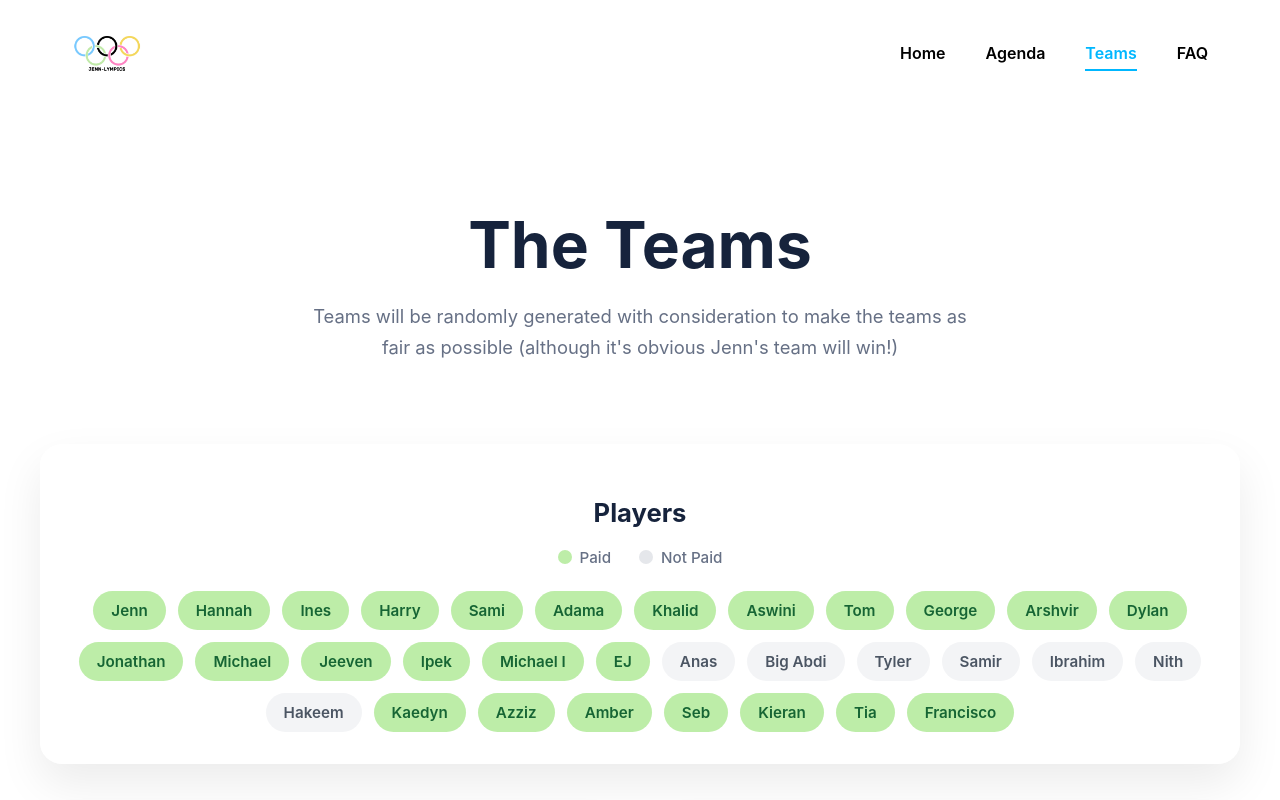
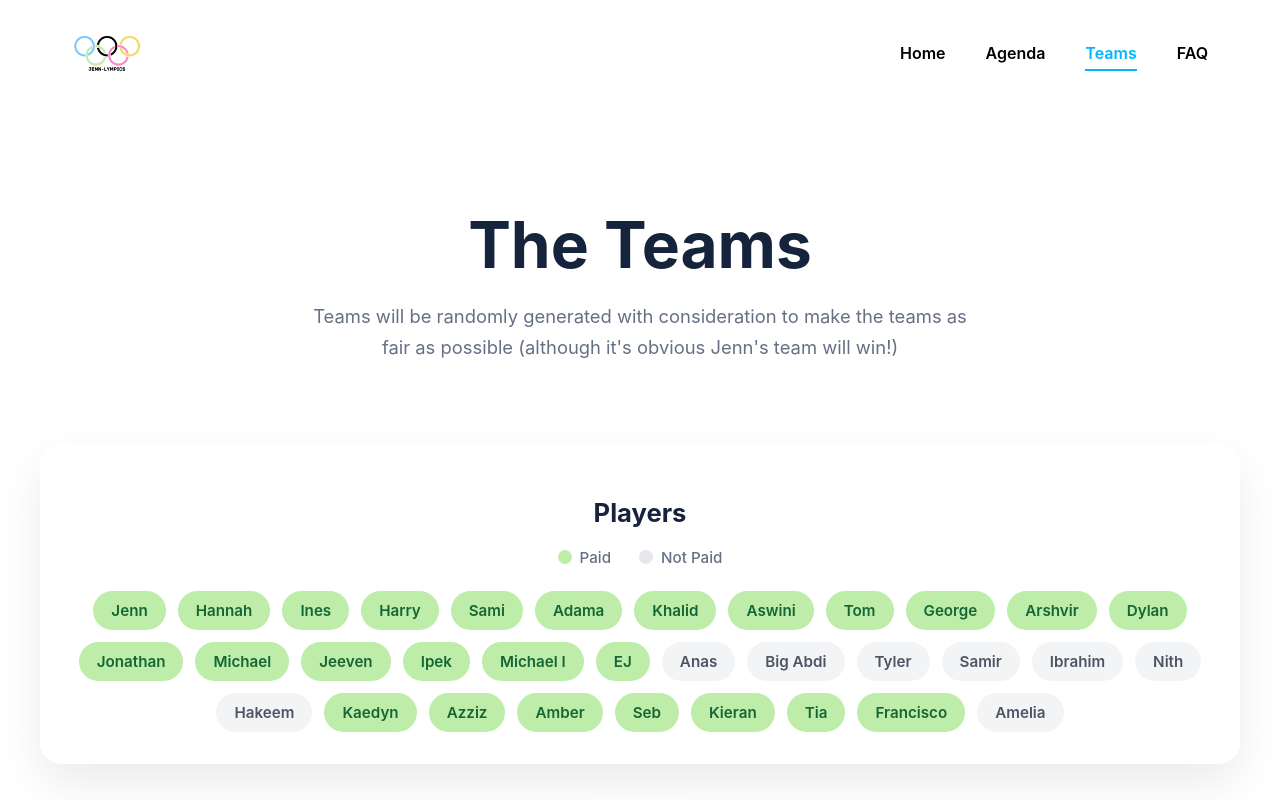
Before and after one commit to Jennipham/jenn-lympics, a React (Vite) app in the folder jenn-lympics-website/: page /teams in a window 1280 px wide. Shown: the top 800 px of the page. Built offline with nearby package versions, Linux system fonts and the light colour scheme.

Commit message:
Add Amelia to players list as unpaid

```diff
--- a/jenn-lympics-website/src/components/Teams/players.ts
+++ b/jenn-lympics-website/src/components/Teams/players.ts
@@ -31,4 +31,5 @@ export const players = [
         { name: "Kieran", paid: true },
         { name: "Tia", paid: true },
         { name: "Francisco", paid: true },
+        { name: "Amelia", paid: false },
 ];
```
